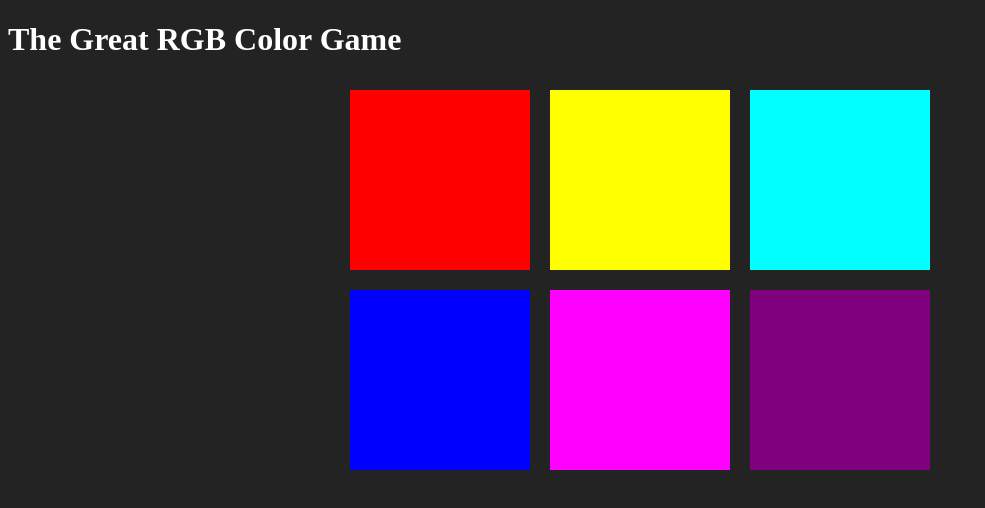
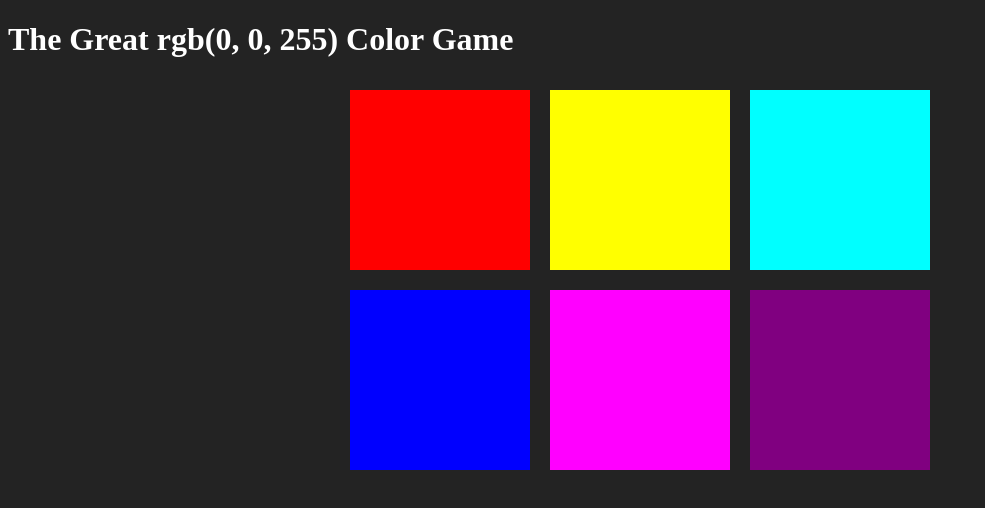
Before and after one commit to 5n0weirdo/color-game-project, a plain HTML site: page index.html in a window 1280 px wide. Shown: the whole page, without its empty margins (0-985 px from the left). Drawn offline with Linux system fonts and the light colour scheme.

Commit message:
Changed the header to display RGB text color

```diff
--- a/index.html
+++ b/index.html
@@ -6,7 +6,7 @@
     <link rel="stylesheet" href="index.css">
   </head>
   <body>
-  <h1>The Great RGB Color Game</h1>
+  <h1>The Great <span id = "colorDisplay">RGB</span> Color Game</h1>
     <div id="container">
       <div class="square"></div>
       <div class="square"></div>
--- a/index.js
+++ b/index.js
@@ -6,7 +6,10 @@ var colors = [
   "rgb(255, 0, 255)"
 ]
 var squares = document.querySelectorAll(".square");
+var pickedColor = colors[3];
+var colorDisplay = document.getElementById("colorDisplay");
 
+colorDisplay.textContent = pickedColor;
 
   for(var i = 0; i < squares.length; i++) {
     squares[i].style.backgroundColor = colors[i];
```
